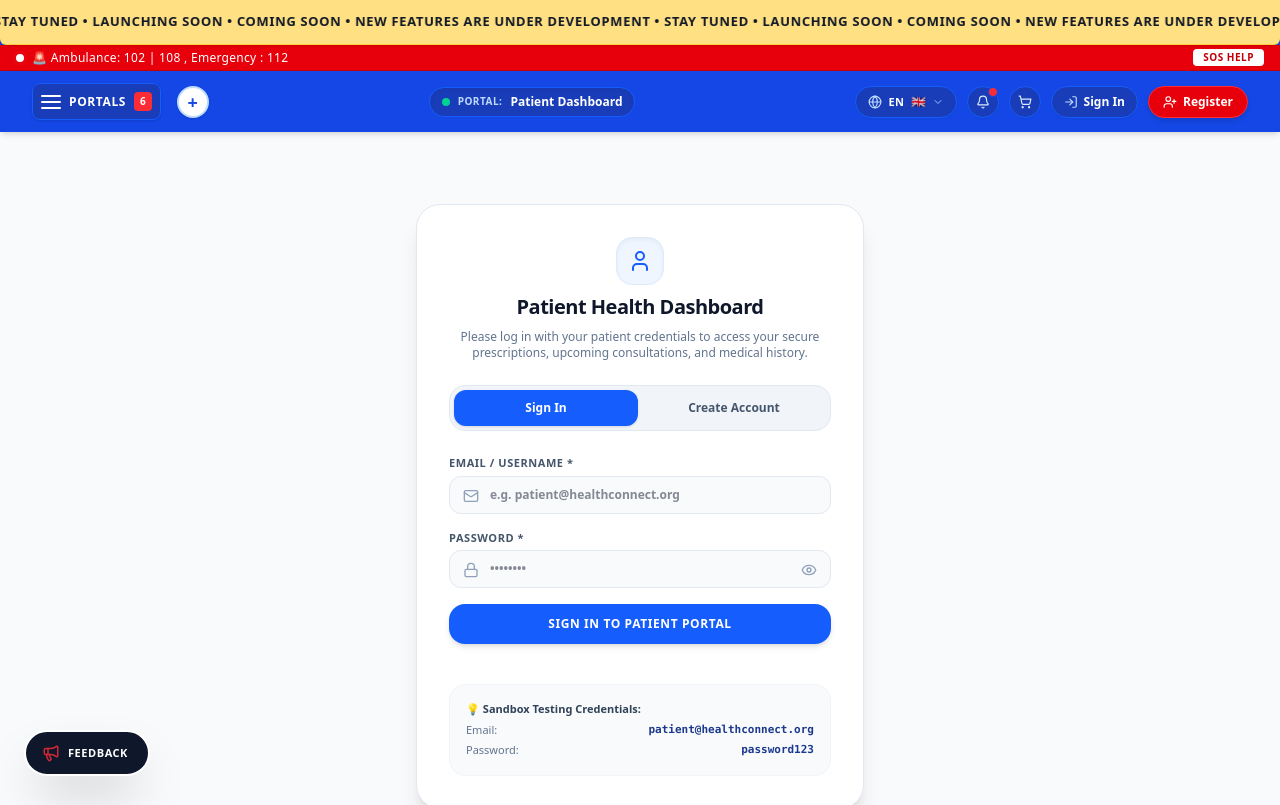
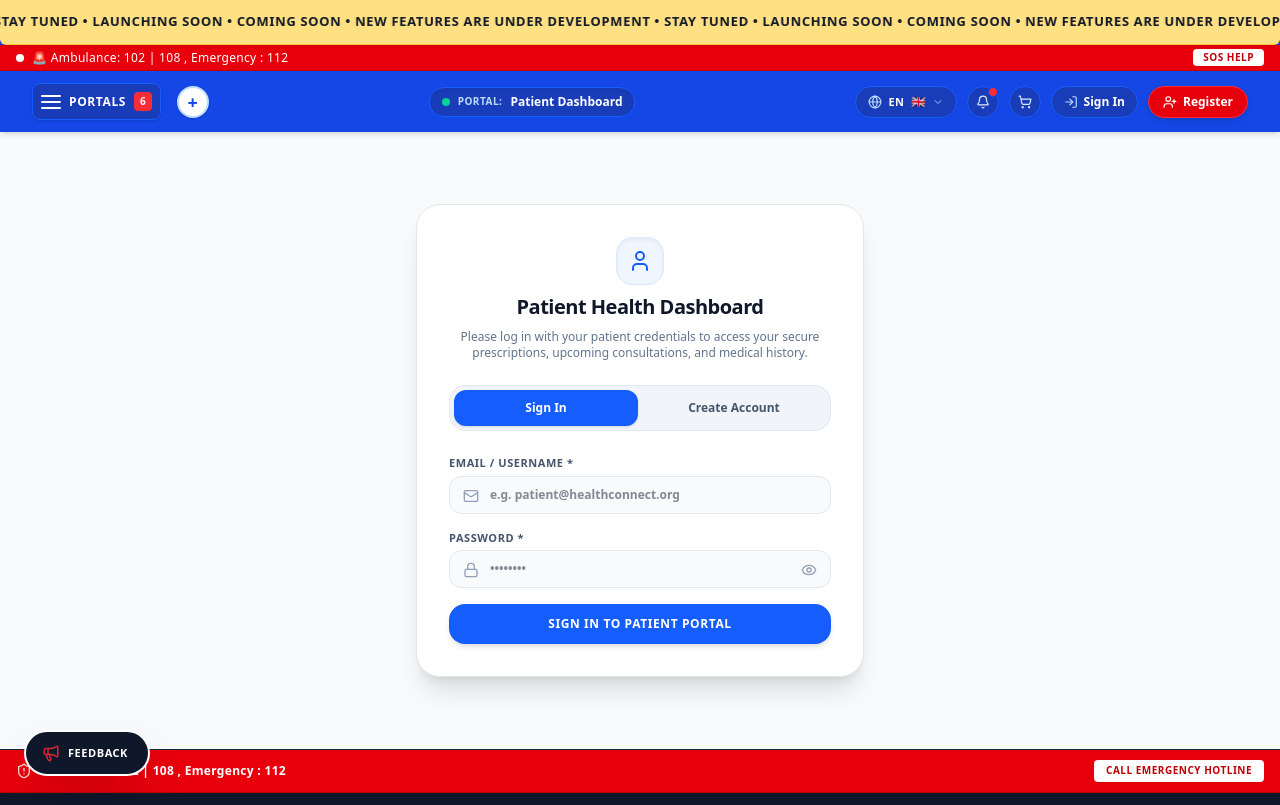
Before and after one commit to ashishkumar9199/AiLynkX-Health, a React (Vite) app: page /patient in a window 1280 px wide. Shown: the top 805 px of the page. Built offline with nearby package versions, Linux system fonts and the light colour scheme.

Commit message:
refactor(auth): remove sandbox testing credentials
Remove hardcoded testing credentials from the Patient Portal login view to enhance security in production environments.

```diff
--- a/src/portals/PatientPortal.tsx
+++ b/src/portals/PatientPortal.tsx
@@ -328,17 +328,7 @@ export const PatientPortal: React.FC = () => {
               Sign In to Patient Portal
             </button>
 
-            <div className="bg-slate-50 border border-slate-100 rounded-2xl p-4 mt-6 text-[11px] text-slate-500 font-medium">
-              <span className="font-bold text-slate-700 block mb-1">💡 Sandbox Testing Credentials:</span>
-              <div className="flex justify-between items-center mb-1">
-                <span>Email:</span>
-                <span className="font-mono font-extrabold text-blue-900 select-all">patient@healthconnect.org</span>
-              </div>
-              <div className="flex justify-between items-center">
-                <span>Password:</span>
-                <span className="font-mono font-extrabold text-blue-900 select-all">password123</span>
-              </div>
-            </div>
+
           </form>
         ) : (
           <form onSubmit={handleSignUpSubmit} className="space-y-4">
```
